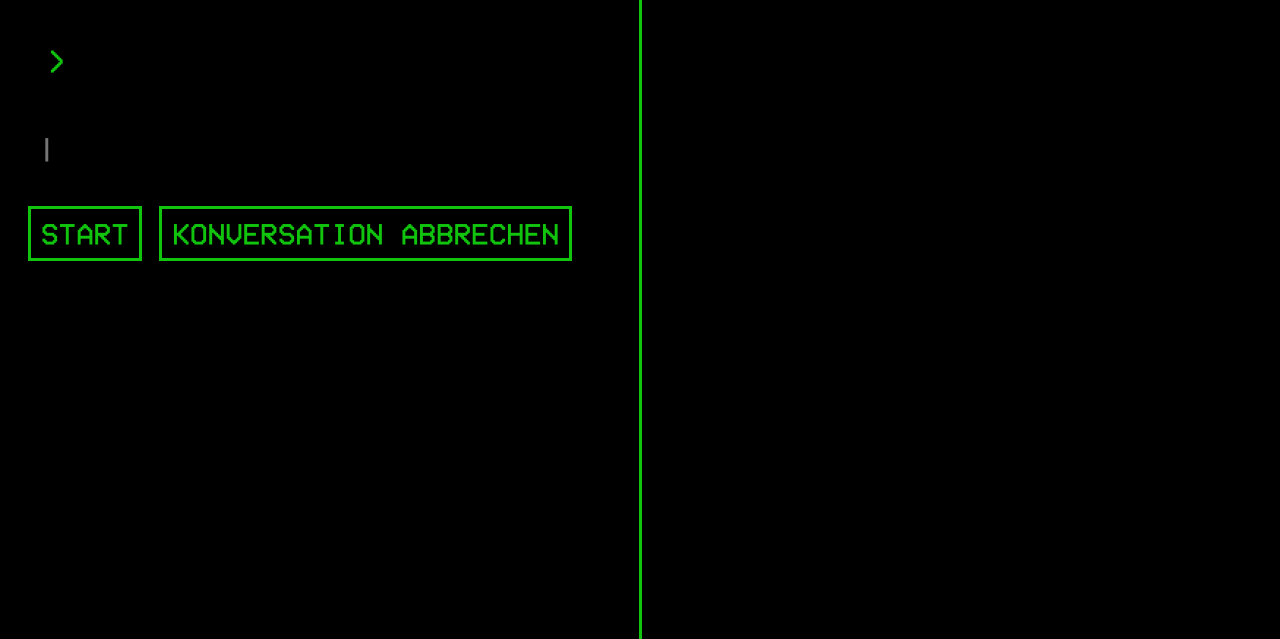
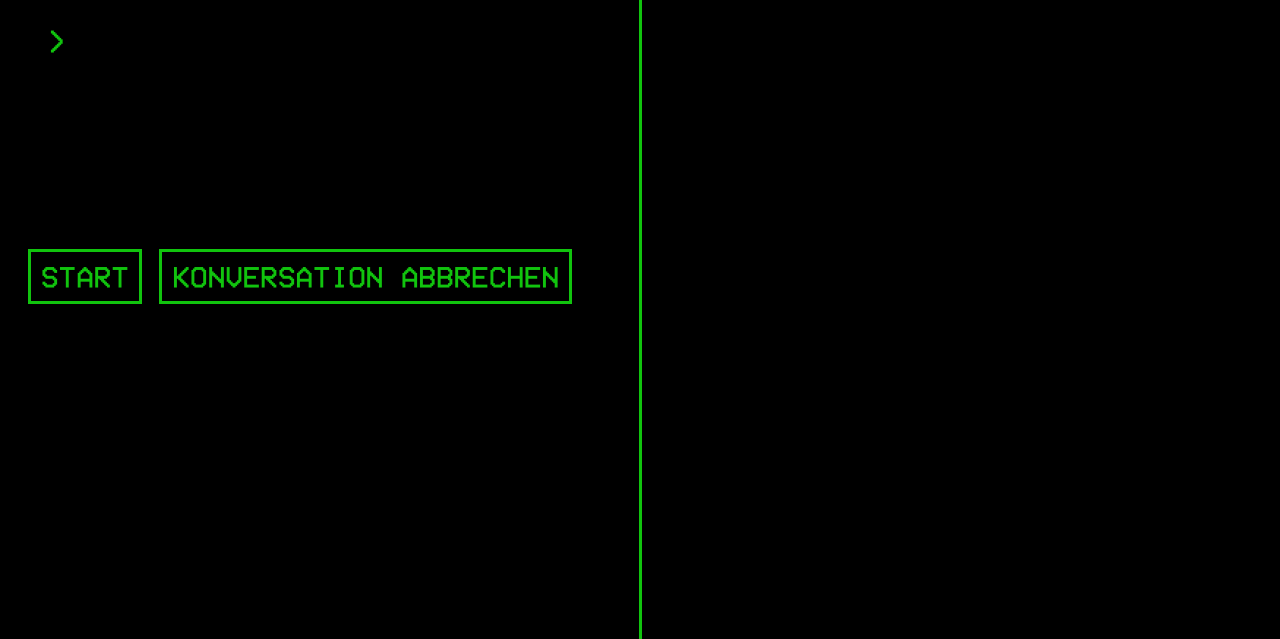
Before and after one commit to cataty/Collaborative-Models, a website: page dis/controller/index.html in a window 1280 px wide. Shown: the part 228-867 px from the top of the page. Drawn offline with nearby package versions, Linux system fonts and the light colour scheme; no server answers.

Commit message:
textarea css

```diff
--- a/dis/controller/index.html
+++ b/dis/controller/index.html
@@ -18,8 +18,10 @@
     <div class="content">
       <div class="column">
         <p>Gib ein Diskussionsthema ein<br>// Drücke enter zum starten</p>
-          <p>></p>
-          <textarea maxlength="100" resize="none" id="topic" placeholder="|"></textarea><br>
+        <div id="inputarea">
+          <p id="pfeilnachrechts">></p>
+          <textarea id="topic" maxlength="80"></textarea>
+       </div>
           <button id="start-discussion">Start</button>
          <button id="abort-discussion">Konversation abbrechen</button>
           </div>
--- a/dis/style.css
+++ b/dis/style.css
@@ -43,11 +43,34 @@ textarea {
     background: black;
 }
 
+
+// TEXTAREA
+
 textarea {
-  padding: 10px;
-  max-width: 100%;
-  border-radius: 5px;
-  border: none;
+}
+
+#inputarea {
+  position: relative;
+  padding-bottom: 20px;
+}
+
+#pfeilnachrechts {
+  position: absolute;
+  top: 0;
+  left: 0;
+  padding: 0;
+  margin: 0;
+  padding-left: 20px;
+}
+
+#topic {
+  border: 0;
+  padding: 0px;
+  width: calc(100% - 3em);
+  height: 200px;
+  margin-left: 1.8em; /* prevents the user input from going behind the arrow(>) */
+  outline: none; /* Prevents blue outline when focused */
+  resize: none;
 }
 
 /* textarea:focus{
@@ -83,7 +106,7 @@ label {
 
 textarea {
     resize: none;
-  }
+}
 
 input{
     cursor:block;
```
